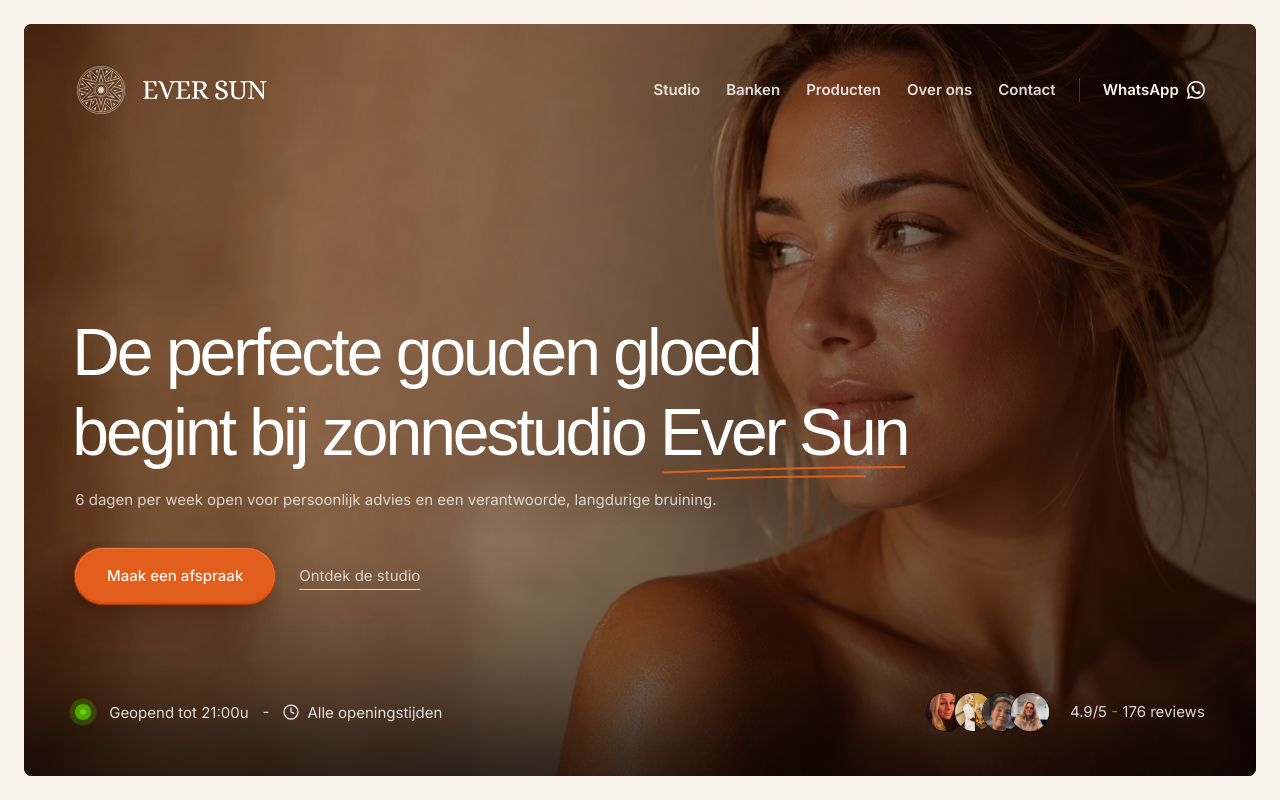
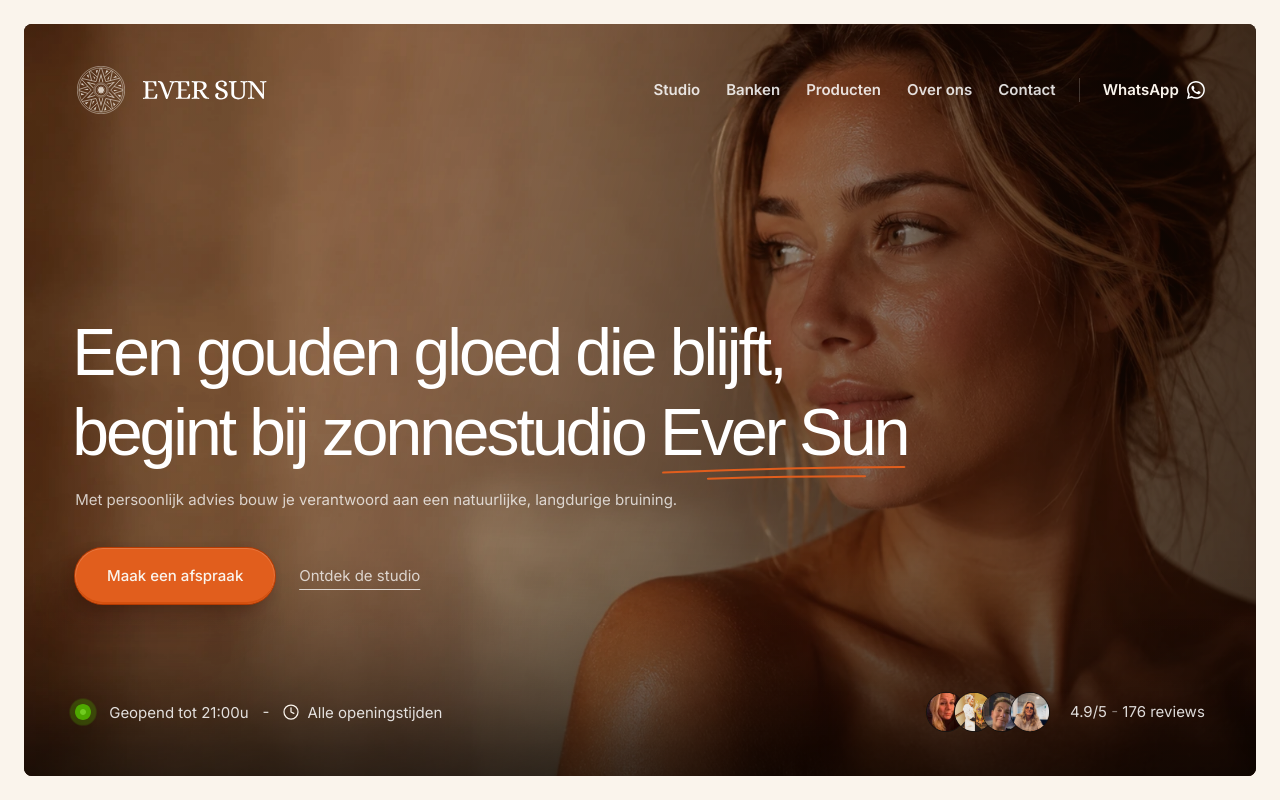
Before and after one commit to timothyvansas-gif/eversun, a Next.js app: page / in a window 1280 px wide. Shown: the top 800 px of the page. Built offline with nearby package versions, Linux system fonts and the light colour scheme; a web font is replaced by a local one.

Commit message:
feat: update hero section copy for improved brand messaging and tone

```diff
--- a/src/components/hero/hero-content.tsx
+++ b/src/components/hero/hero-content.tsx
@@ -126,7 +126,7 @@ export default function HeroContent({ onOpenMenu, onOpenOpeningstijden, onOpenAf
                 className="font-alice font-normal tracking-[-0.02em] lg:tracking-[-3px] text-[clamp(36px,7.5vw,88px)] leading-[clamp(45px,7.8vw,95px)] lg:text-[66px] lg:leading-[80px] 2xl:text-[72px] 2xl:leading-[78px]"
                 style={{ marginLeft: "-3px", color: "#ffffff" }}
               >
-                De perfecte gouden gloed{" "}<br className="hidden lg:inline" />
+                Een gouden gloed die blijft,{" "}<br className="hidden lg:inline" />
                 begint bij zonnestudio{" "}
                 <span className="relative inline-block">
                   Ever Sun
@@ -142,7 +142,7 @@ export default function HeroContent({ onOpenMenu, onOpenOpeningstijden, onOpenAf
                 custom={0.6}
                 style={{ color: "rgba(255, 255, 255, 0.75)" }}
               >
-                6 dagen per week open voor persoonlijk advies en een verantwoorde, langdurige bruining.
+                Met persoonlijk advies bouw je verantwoord aan een natuurlijke, langdurige bruining.
               </motion.p>
 
               <motion.div
```
